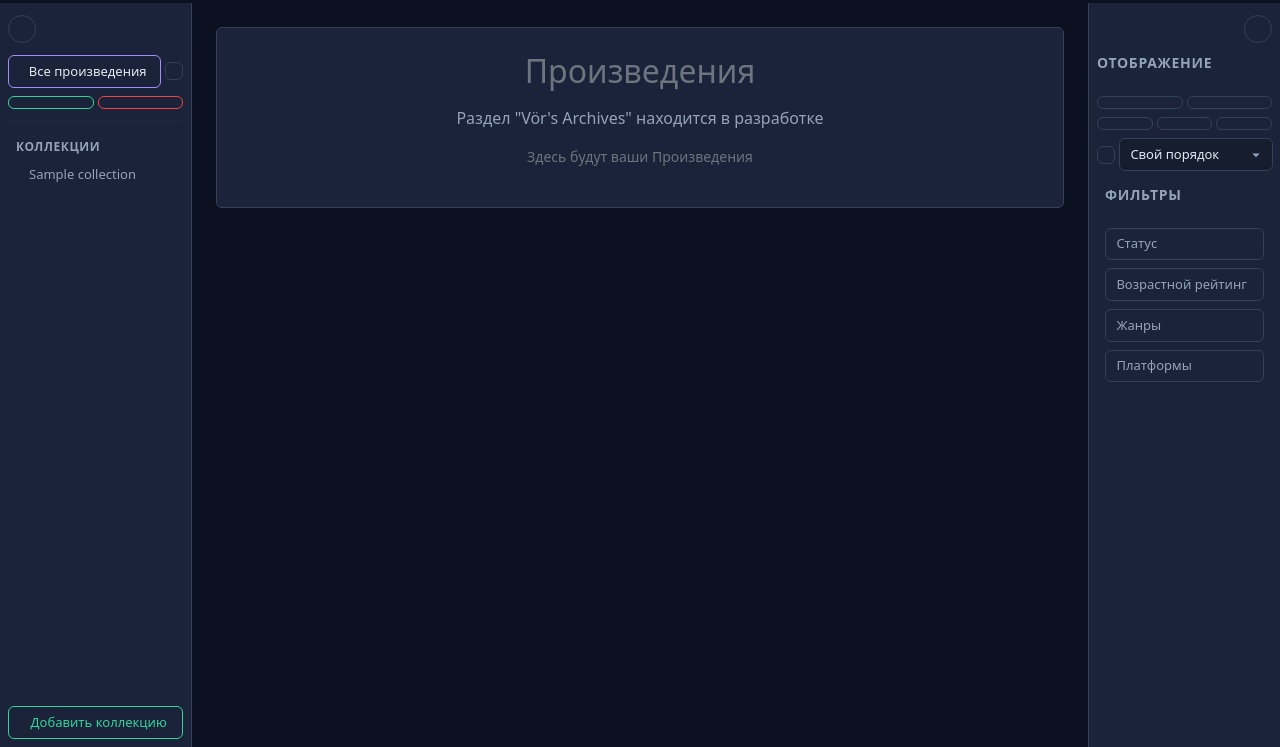
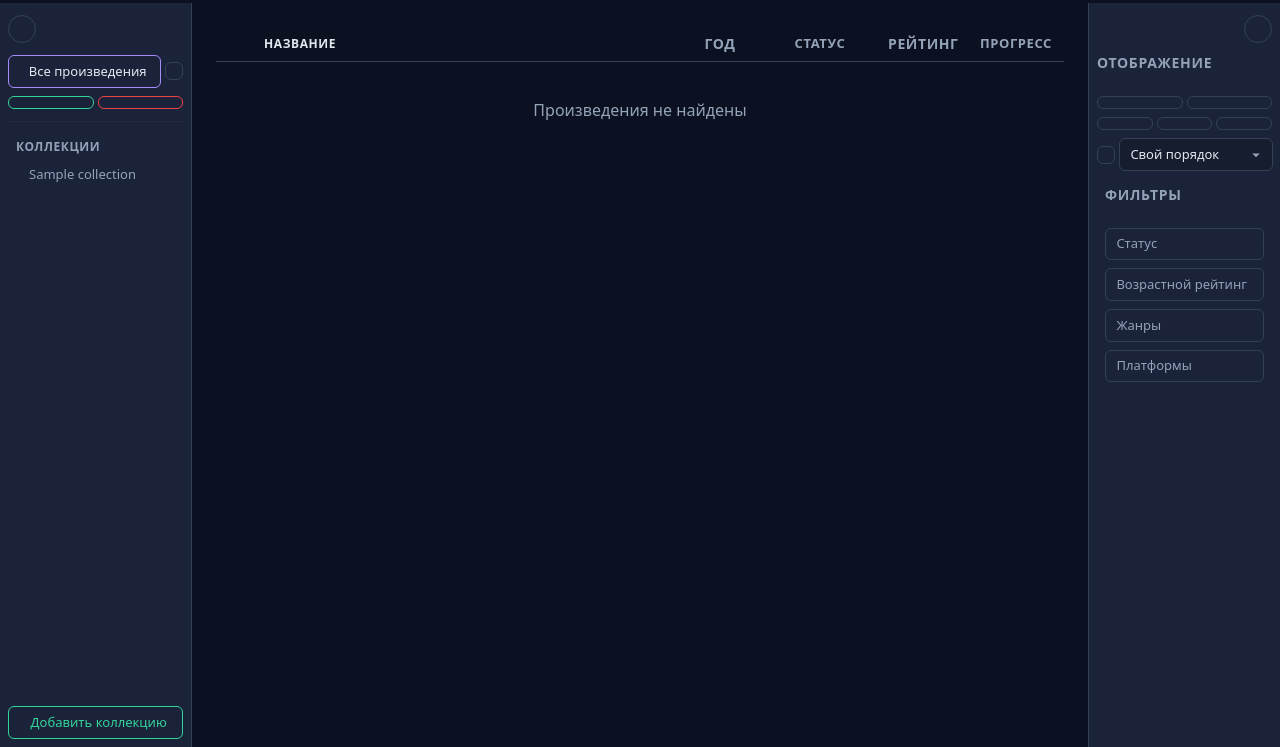
Before and after one commit to Renhas/Midgard-Nexus, a Django app: page /library/ in a window 1280 px wide. Shown: the part 53-800 px from the top of the page. Run offline with Django 5.2, Linux system fonts and the light colour scheme; a user stored in the database is signed in; tables that the repository leaves empty hold one stand-in row (values such as "Sample post"); some libraries are stand-ins or nearby versions.

Commit message:
Artworks list view
- Create `vor_archives_extras` template tags for work type icons and progress formatting
- Add main list in `artworks.html`
- Add `artwork_row.html` partial
- Add styling for the artwork list and status indicators in `vor_archives.css`
- Rename `.icon-circle` to `.circle-icon` in `main.css`. Name conflict with Lucide

```diff
--- a/src/apps/vor_archives/templates/vor_archives/artworks.html
+++ b/src/apps/vor_archives/templates/vor_archives/artworks.html
@@ -49,14 +49,23 @@
 </div>
 {% endblock %}
 
-{% block page_notifications %}
-<div x-data="{ visible: false }"
-    @collection-update.window="visible = true; setTimeout(() => visible = false, 3000)"
-    :class="{ 'd-none': !visible }"
-    x-cloak
-    class="custom-toast">
-    <i class="bi bi-arrow-clockwise"></i>
-    <span>Коллекция обновлена</span>
+{% block vor_content %}
+<div class="artwork-list">
+    <div class="artwork-list-header">
+        <div class="artwork-row-type"></div>
+        <div class="artwork-row-title">Название</div>
+        <div class="artwork-row-year">Год</div>
+        <div class="artwork-row-status">Статус</div>
+        <div class="artwork-row-rating">Рейтинг</div>
+        <div class="artwork-row-progress">Прогресс</div>
+    </div>
+    {% for user_work in user_works %}
+        {% include "vor_archives/partials/artwork_row.html" with user_work=user_work %}
+    {% empty %}
+        <div class="text-center text-muted py-4">
+            Произведения не найдены
+        </div>
+    {% endfor %}
 </div>
 {% endblock %}
 
@@ -149,15 +158,13 @@
 </div>
 {% endblock %}
 
-{% block vor_content %}
-<div class="card content-card">
-    <div class="card-body p-4 text-center">
-        <i class="{{ module_icon }} display-2 mb-3" style="color: {{ module_color }};"></i>
-        <h2 class="text-secondary mb-3">Произведения</h2>
-        <p class="text-muted">Раздел "{{ module_name }}" находится в разработке</p>
-        <p class="text-secondary small">
-            Здесь будут ваши Произведения
-        </p>
-    </div>
+{% block page_notifications %}
+<div x-data="{ visible: false }"
+    @collection-update.window="visible = true; setTimeout(() => visible = false, 3000)"
+    :class="{ 'd-none': !visible }"
+    x-cloak
+    class="custom-toast">
+    <i class="bi bi-arrow-clockwise"></i>
+    <span>Коллекция обновлена</span>
 </div>
 {% endblock %}
--- a/src/apps/vor_archives/views.py
+++ b/src/apps/vor_archives/views.py
@@ -1,8 +1,9 @@
+from django.db.models import prefetch_related_objects
 from django.conf import settings
 from django.shortcuts import render
 
 from .constants import AgeRatingChoices, UserWorkStatusChoices
-from .models import Collection, Platform, BookGenre, FilmGenre, GameGenre
+from .models import Collection, Platform, BookGenre, FilmGenre, GameGenre, UserWork
 
 def _module_context():
     """Возвращает общие переменные шаблона для модуля vor_archives."""
@@ -40,6 +41,10 @@ def index(request):
         {'value': 'status', 'label': 'Статус'},
         {'value': 'date_added', 'label': 'Дата добавления'},
     ]
+    user_works = UserWork.objects.filter(
+        user=request.user,
+    ).select_related('work_content_type').order_by('order_position', '-date_added')
+    prefetch_related_objects(user_works, 'work') # type: ignore
     return render(request, 'vor_archives/artworks.html', {
         'module_name': module['name'],
         'module_icon': module['icon'],
@@ -54,6 +59,7 @@ def index(request):
         'sort_field_default': 'custom',
         'sort_order_asc': True,
         'work_types': work_types_default,
+        'user_works': user_works,
     })
 
 
--- a/src/static/css/main.css
+++ b/src/static/css/main.css
@@ -89,7 +89,7 @@ body {
 .module-item:nth-child(2) { animation-delay: 0.3s; }
 .module-item:nth-child(3) { animation-delay: 0.5s; }
 
-.icon-circle {
+.circle-icon {
     width: 64px;
     height: 64px;
     border-radius: 50%;
--- a/src/static/css/vor_archives.css
+++ b/src/static/css/vor_archives.css
@@ -364,3 +364,117 @@
     border-color: var(--accent-hover);
     box-shadow: 0 0 0 2px rgba(99, 102, 241, 0.2);
 }
+
+/* ============================================
+    Artworks list
+    ============================================ */
+
+.artwork-list {
+    display: flex;
+    flex-direction: column;
+    gap: 0.5rem;
+}
+
+.artwork-row {
+    display: flex;
+    align-items: center;
+    gap: 0.75rem;
+    padding: 0.6rem 0.75rem;
+    border-radius: 0.375rem;
+    background-color: var(--bg-input);
+    border: 1px solid var(--border);
+    transition: all 0.2s ease;
+    cursor: pointer;
+}
+
+.artwork-row:hover {
+    background-color: rgba(99, 102, 241, 0.08);
+    border-color: var(--accent-hover);
+}
+
+.artwork-row-type {
+    display: inline-flex;
+    align-items: center;
+    justify-content: center;
+    width: 1.5rem;
+    flex-shrink: 0;
+    color: var(--text-secondary);
+    font-size: 1rem;
+}
+
+.artwork-row-title {
+    flex: 1;
+    min-width: 0;
+    white-space: nowrap;
+    overflow: hidden;
+    text-overflow: ellipsis;
+    color: var(--text-primary);
+    font-weight: 500;
+}
+
+.artwork-row-year {
+    width: 4rem;
+    text-align: center;
+    flex-shrink: 0;
+    color: var(--text-secondary);
+    font-size: 0.875rem;
+}
+
+.artwork-row-status {
+    width: 7rem;
+    text-align: center;
+    flex-shrink: 0;
+    font-size: 0.8125rem;
+    font-weight: 500;
+}
+
+.artwork-row-rating {
+    width: 2.5rem;
+    text-align: center;
+    flex-shrink: 0;
+    color: var(--text-secondary);
+    font-size: 0.875rem;
+}
+
+.artwork-row-progress {
+    width: 7rem;
+    text-align: right;
+    flex-shrink: 0;
+    color: var(--text-secondary);
+    font-size: 0.8125rem;
+}
+
+.artwork-list-header {
+    display: flex;
+    align-items: center;
+    gap: 0.75rem;
+    padding: 0.4rem 0.75rem;
+    font-size: 0.75rem;
+    text-transform: uppercase;
+    letter-spacing: 0.05em;
+    color: var(--text-secondary);
+    border-bottom: 1px solid var(--border);
+    margin-bottom: 0.25rem;
+}
+
+.artwork-list-header .artwork-row-type,
+.artwork-list-header .artwork-row-title,
+.artwork-list-header .artwork-row-year,
+.artwork-list-header .artwork-row-status,
+.artwork-list-header .artwork-row-rating,
+.artwork-list-header .artwork-row-progress {
+    font-weight: 600;
+}
+
+.status-planning {
+    color: var(--text-secondary);
+}
+.status-in_progress {
+    color: var(--accent-hover);
+}
+.status-completed {
+    color: var(--success);
+}
+.status-dropped {
+    color: var(--error);
+}
--- a/src/templates/home.html
+++ b/src/templates/home.html
@@ -27,7 +27,7 @@
                          style="border-left: 4px solid {{ module.color }}; --card-accent: {{ module.color }};">
                         <div class="card-body p-4 d-flex flex-column justify-content-between">
                             <div class="text-center">
-                                <div class="icon-circle mx-auto mb-3"
+                                <div class="circle-icon mx-auto mb-3"
                                      style="background-color: {{ module.color }}20; color: {{ module.color }};">
                                     <i class="{{ module.icon }} display-6"></i>
                                 </div>
```
Also changed, not shown: src/apps/vor_archives/templates/vor_archives/partials/artwork_row.html (added, +27 -0 lines), src/apps/vor_archives/templatetags/vor_archives_extras.py (added, +37 -0 lines), src/apps/vor_archives/templatetags/__init__.py (added). Lines whose indentation alone changed are shown as unchanged.
